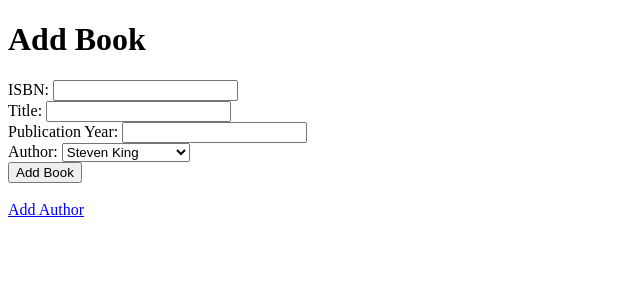
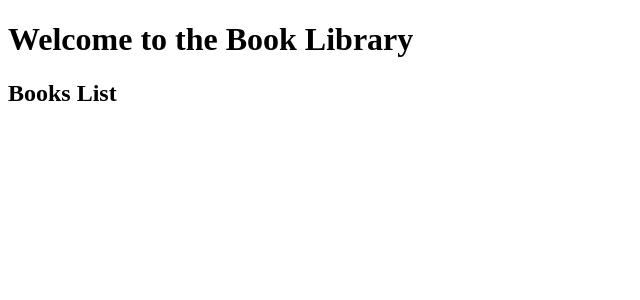
Before and after one commit to MartinEnke/Book_Alchemy, a Flask app: page /add_book in a window 1280 px wide. Shown: the top 300 px of the page, without its empty margins (0-640 px from the left). Run offline with Flask 3, Linux system fonts and the light colour scheme.

Commit message:
add HOME (display, filtering)

```diff
--- a/app.py
+++ b/app.py
@@ -2,6 +2,7 @@
 from data_models import db, Author, Book
 import secrets
 from datetime import datetime
+import requests
 
 
 # Initialize the Flask app
@@ -14,6 +15,43 @@
 
 # Initialize the db object with the app
 db.init_app(app)
+
+
+@app.route("/")
+def home():
+    sort_by = request.args.get('sort_by', 'title')  # Default to 'title' if no parameter is provided
+
+    if sort_by == 'author':
+        # Sort by author name (ascending order)
+        books = Book.query.join(Author).order_by(Author.name).all()
+    else:
+        # Sort by title (ascending order)
+        books = Book.query.order_by(Book.title).all()
+
+    for book in books:
+        # Clean ISBN to remove non-numeric characters
+        book.isbn = ''.join([char for char in book.isbn if char.isdigit()])  # Clean ISBN
+
+        # Query Open Library's search API to get cover URL (same as before)
+        url = f"https://openlibrary.org/search.json?isbn={book.isbn}"
+        response = requests.get(url)
+
+        if response.status_code == 200:
+            book_data = response.json()
+            if book_data['num_found'] > 0:
+                first_book = book_data['docs'][0]
+                if 'cover_i' in first_book:
+                    cover_id = first_book['cover_i']
+                    book.cover_url = f"https://covers.openlibrary.org/b/id/{cover_id}-L.jpg"
+                else:
+                    book.cover_url = 'https://via.placeholder.com/150x200?text=No+Cover+Available'
+            else:
+                book.cover_url = 'https://via.placeholder.com/150x200?text=No+Cover+Available'
+        else:
+            book.cover_url = 'https://via.placeholder.com/150x200?text=No+Cover+Available'
+
+    return render_template('home.html', books=books, sort_by=sort_by)
+
 
 
 @app.route('/add_author', methods=['GET', 'POST'])
@@ -50,6 +88,7 @@
     authors = Author.query.all()  # Get all authors from the database
     if request.method == 'POST':
         # Get form data
+
         isbn = request.form['isbn']
         title = request.form['title']
         publication_year = request.form['publication_year']
--- a/templates/add_book.html
+++ b/templates/add_book.html
@@ -4,44 +4,25 @@
     <meta charset="UTF-8">
     <meta name="viewport" content="width=device-width, initial-scale=1.0">
     <meta http-equiv="X-UA-Compatible" content="ie=edge">
-    <title>Add Book</title>
+    <title>Home - Book Library</title>
   </head>
   <body>
-    <h1>Add Book</h1>
+    <h1>Welcome to the Book Library</h1>
 
-    <!-- Display Success message -->
-    {% with messages = get_flashed_messages(with_categories=true) %}
-        {% if messages %}
-            <ul>
-                {% for category, message in messages %}
-                    <li>{{ message }}</li>
-                {% endfor %}
-            </ul>
-        {% endif %}
-    {% endwith %}
+    <h2>Books List</h2>
+    <ul>
+        {% for book in books %}
+            <li>
+                <h3>{{ book.title }}</h3>
+                <p><strong>Author:</strong> {{ book.author.name }}</p>
 
-    <form action="{{ url_for('add_book') }}" method="POST">
-        <label for="isbn">ISBN:</label>
-        <input type="text" name="isbn" id="isbn" required><br>
-
-        <label for="title">Title:</label>
-        <input type="text" name="title" id="title" required><br>
-
-        <label for="publication_year">Publication Year:</label>
-        <input type="number" name="publication_year" id="publication_year" required><br>
-
-        <label for="author_id">Author:</label>
-        <select name="author_id" id="author_id" required>
-            {% for author in authors %}
-                <option value="{{ author.id }}">{{ author.name }}</option>
-            {% endfor %}
-        </select><br>
-
-        <button type="submit">Add Book</button>
-    </form>
-
-    <br>
-    <a href="{{ url_for('add_author') }}">Add Author</a>
-
-</body>
+                <!-- Display the cover image -->
+                <img src="{{ book.cover_url }}"
+                     alt="Cover for {{ book.title }}"
+                     onerror="this.onerror=null;this.src='https://via.placeholder.com/150x200?text=No+Cover+Image';"
+                     style="width: 150px;">
+            </li>
+        {% endfor %}
+    </ul>
+  </body>
 </html>
```
Also changed, not shown: templates/home.html (+26 -4 lines).
